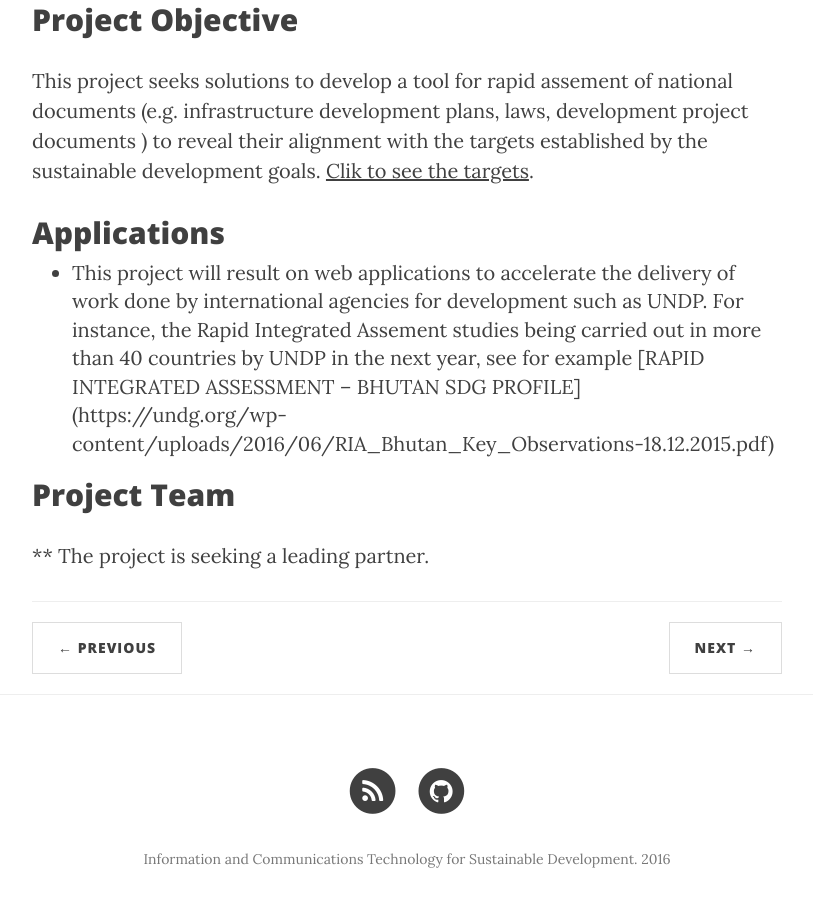
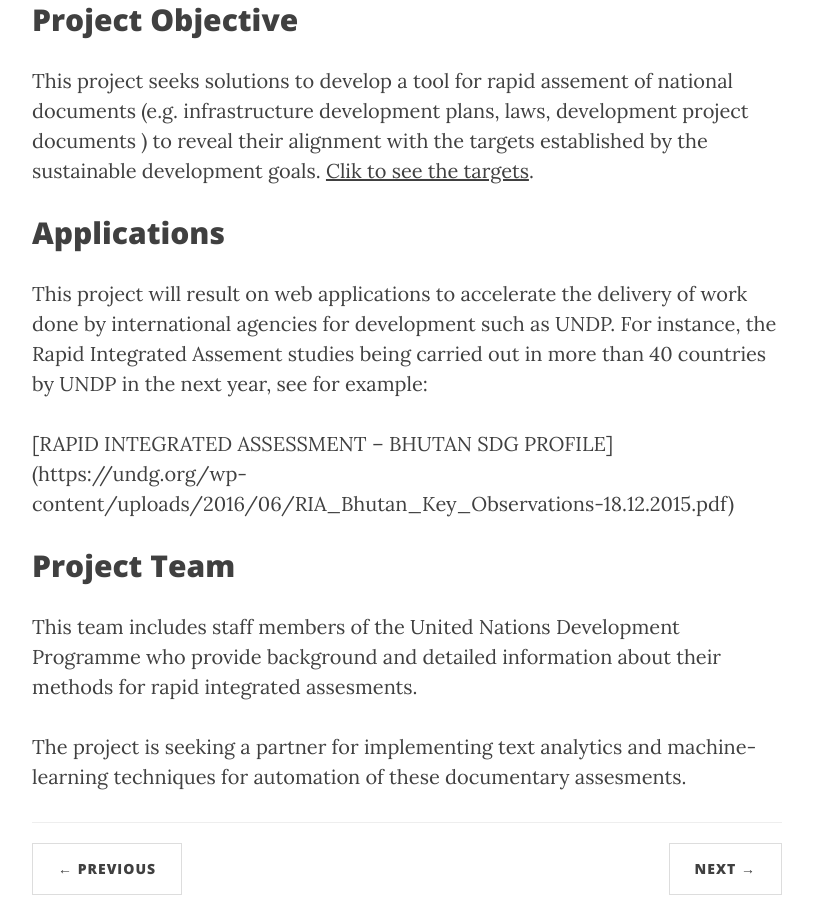
Before and after one commit to jmmnn/ICT4SD.github.io, a Jekyll site: the page built from _posts/2016-09-27-Project_RapidAssesment.markdown, in a window 1280 px wide and 900 px high, scrolled down 881 px. Shown: the whole window, without its empty margins (233-1046 px from the left). Built offline with Jekyll 4.4.1, drawn with Linux system fonts in a browser that asks for light colours; nearby versions of some CDN libraries.

Commit message:
fixed links

```diff
--- a/_posts/2016-09-27-Project_RapidAssesment.markdown
+++ b/_posts/2016-09-27-Project_RapidAssesment.markdown
@@ -17,11 +17,14 @@ This project seeks solutions to develop a tool for rapid assement of national do
 Applications
 ------------
 
-- This project will result on web applications to accelerate the delivery of work done by international agencies for development such as UNDP. For instance, the Rapid Integrated Assement studies being carried out in more than 40 countries by UNDP in the next year, see for example [RAPID INTEGRATED ASSESSMENT – BHUTAN SDG PROFILE] (https://undg.org/wp-content/uploads/2016/06/RIA_Bhutan_Key_Observations-18.12.2015.pdf)
+This project will result on web applications to accelerate the delivery of work done by international agencies for development such as UNDP. For instance, the Rapid Integrated Assement studies being carried out in more than 40 countries by UNDP in the next year, see for example:
+
+[RAPID INTEGRATED ASSESSMENT – BHUTAN SDG PROFILE] (https://undg.org/wp-content/uploads/2016/06/RIA_Bhutan_Key_Observations-18.12.2015.pdf)
 
 
 Project Team
 ------------
 
+This team includes staff members of the United Nations Development Programme who provide background and detailed information about their methods for rapid integrated assesments.
 
-** The project is seeking a leading partner.
+The project is seeking a partner for implementing text analytics and machine-learning techniques for automation of these documentary assesments.
```
